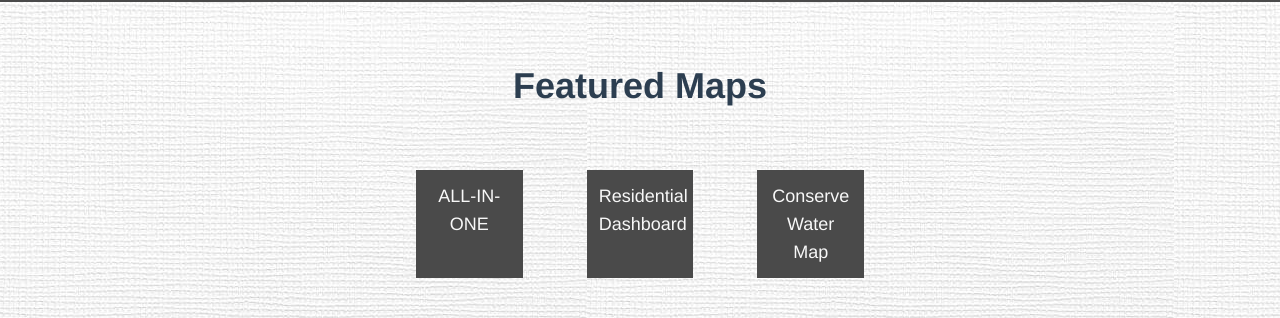
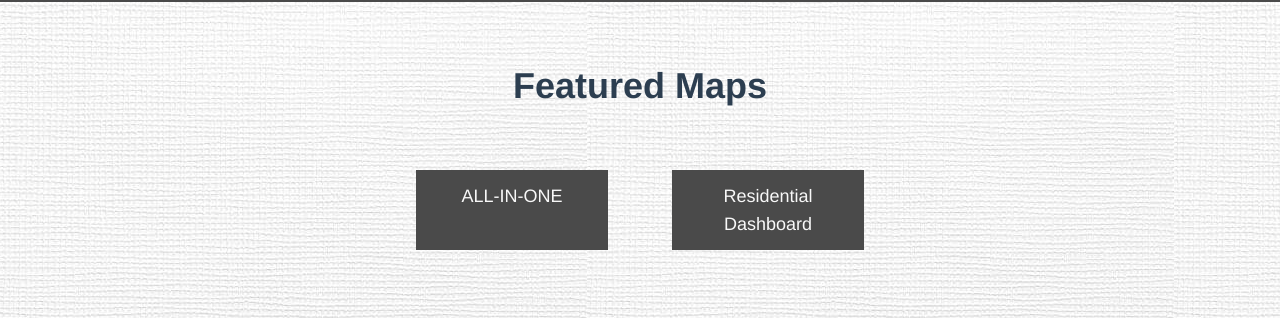
Before and after one commit to dwightlagrone1971/shermangis, a Vue app: page /#/ in a window 1280 px wide. Shown: the part 482-800 px from the top of the page. Built offline with nearby package versions, Linux system fonts and the light colour scheme.

Commit message:
Commit-062521-v3

```diff
--- a/src/components/WebMaps.vue
+++ b/src/components/WebMaps.vue
@@ -1,7 +1,7 @@
 <template>
   <div class="">
     <h1 class="pt-16 pb-8 text-4xl font-bold">Featured Maps</h1>
-    <div class="grid md:grid-cols-3 md:mx-96">
+    <div class="grid md:grid-cols-2 md:mx-96">
       <div v-for="item in items" :key="item" class="m-8 inline-block transition transform hover:-translate-y-3 motion-reduce:transition-none motion-reduce:transform-none" style="background-color: #4a4a4a" >
         <a :href="item.url" :title="item.name" target="_blank">
           <div class="text-lg p-3" style="color: #f8f8f8">
@@ -25,7 +25,6 @@ export default {
       items: [
         { name: 'ALL-IN-ONE', url: 'https://cityofsherman.maps.arcgis.com/apps/PublicInformation/index.html?appid=b9b1bfd6bec643aeaa4d6c5ad17a0388' },
         { name: 'Residential Dashboard', url: 'https://cityofsherman.maps.arcgis.com/apps/instant/lookup/index.html?appid=efd3c1d6d3144c9eb11326ec20c79626' },
-        { name: 'Conserve Water Map', url: 'https://cityofsherman.maps.arcgis.com/apps/webappviewer/index.html?id=302b9dd82da349bea4f3ebdc8eb8b1dd' }
       ]
     }
   }
```
